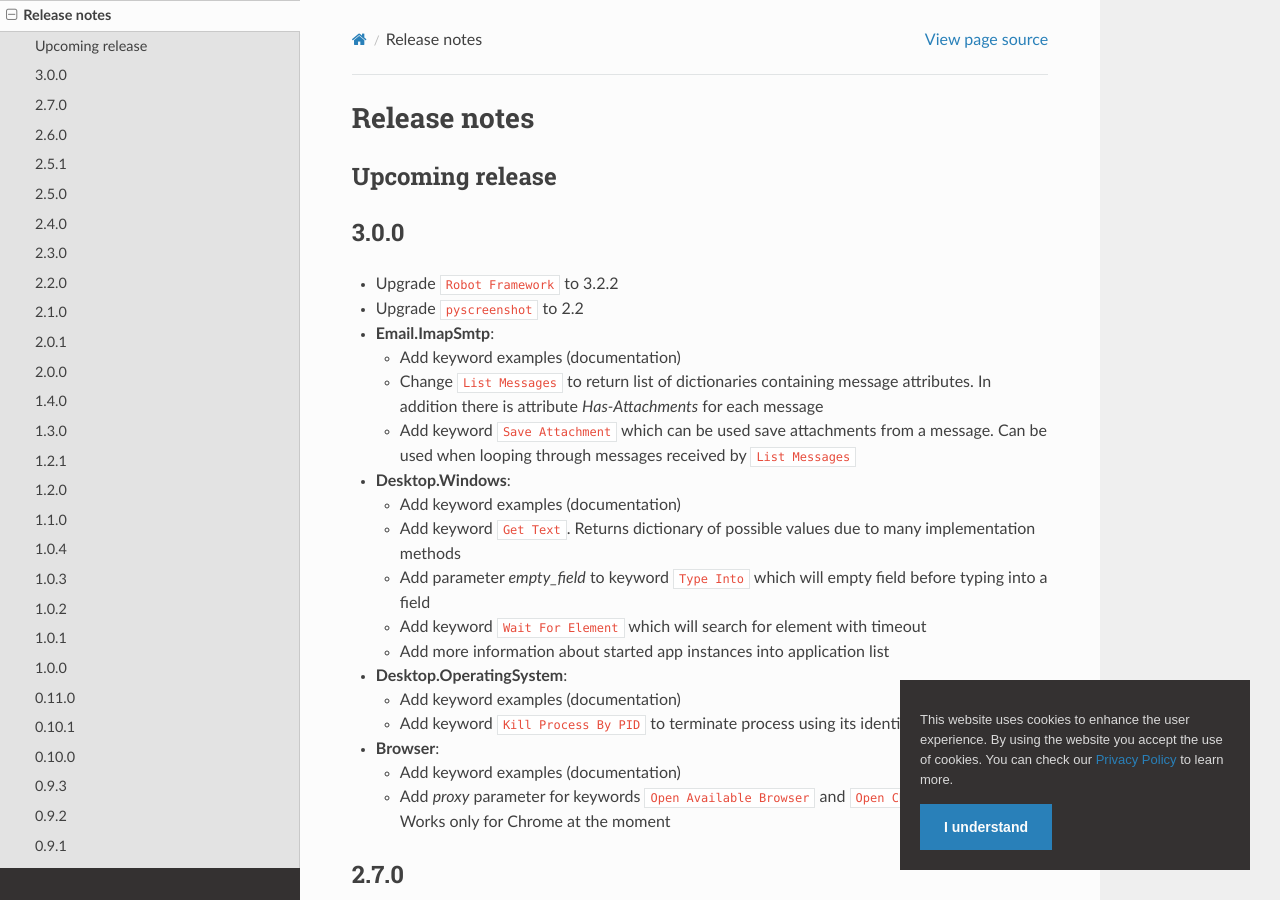
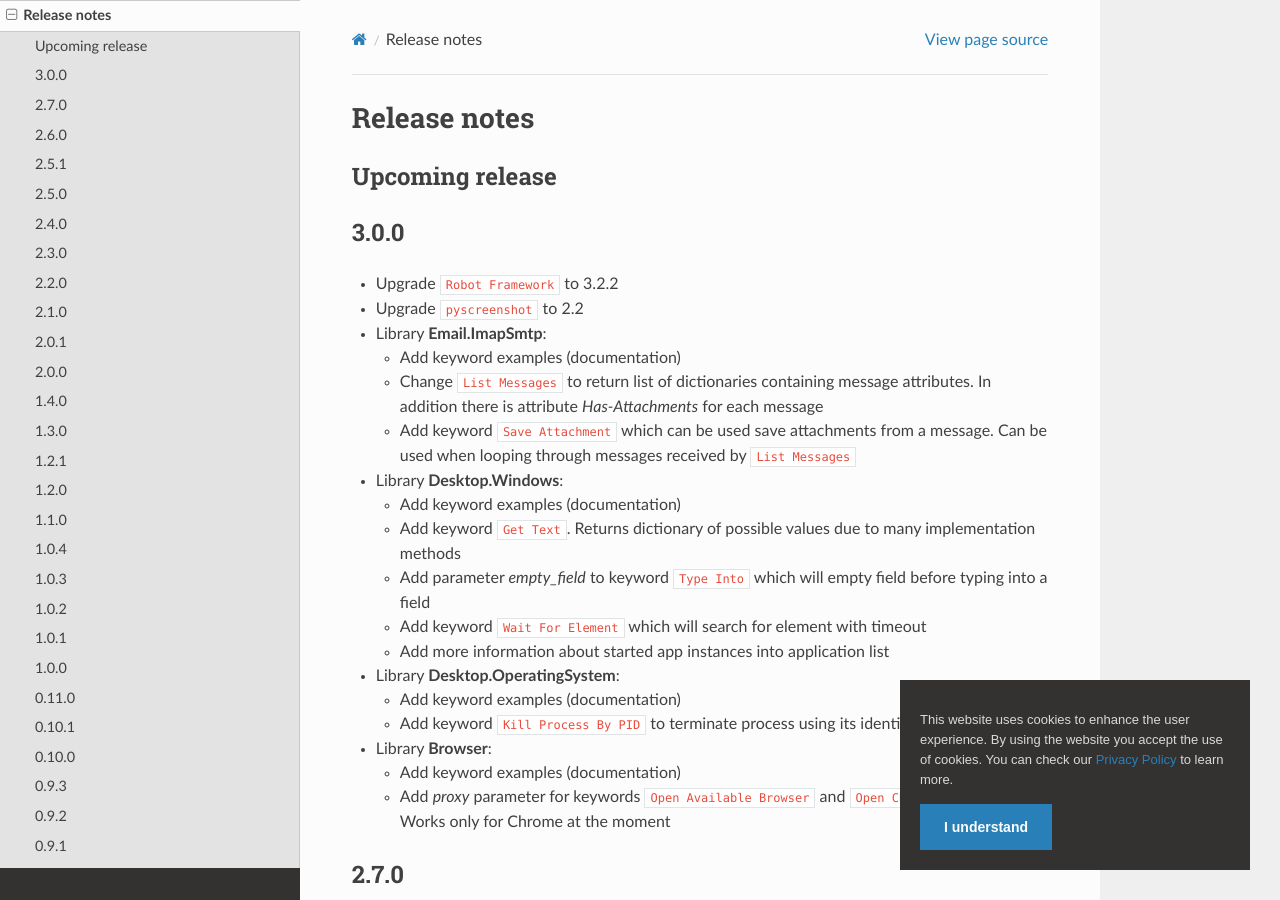
Before and after one commit to coderprovider/Framework-RPA, a Sphinx documentation site: the page built from docs/source/releasenotes.rst, in a window 1280 px wide and 900 px high. Built offline with Sphinx 7.4.7 and the Read the Docs theme 2.0.0, drawn with Linux system fonts in a browser that asks for light colours; pages that are not in the unit, such as notebooks, are missing from menus.

Commit message:
docs: add library prefix to 3.0.0 release note

```diff
--- a/docs/source/releasenotes.rst
+++ b/docs/source/releasenotes.rst
@@ -9,7 +9,7 @@ Upcoming release
 
 - Upgrade ``Robot Framework`` to 3.2.2
 - Upgrade ``pyscreenshot`` to 2.2
-- **Email.ImapSmtp**:
+- Library **Email.ImapSmtp**:
 
   - Add keyword examples (documentation)
   - Change ``List Messages`` to return list of dictionaries containing
@@ -19,7 +19,7 @@ Upcoming release
     from a message. Can be used when looping through messages received
     by ``List Messages``
 
-- **Desktop.Windows**:
+- Library **Desktop.Windows**:
 
   - Add keyword examples (documentation)
   - Add keyword ``Get Text``. Returns dictionary of possible values
@@ -29,13 +29,13 @@ Upcoming release
   - Add keyword ``Wait For Element`` which will search for element with timeout
   - Add more information about started app instances into application list
 
-- **Desktop.OperatingSystem**:
+- Library **Desktop.OperatingSystem**:
 
   - Add keyword examples (documentation)
   - Add keyword ``Kill Process By PID`` to terminate process using its
     identifier
 
-- **Browser**:
+- Library **Browser**:
 
   - Add keyword examples (documentation)
   - Add `proxy` parameter for keywords ``Open Available Browser``
```
